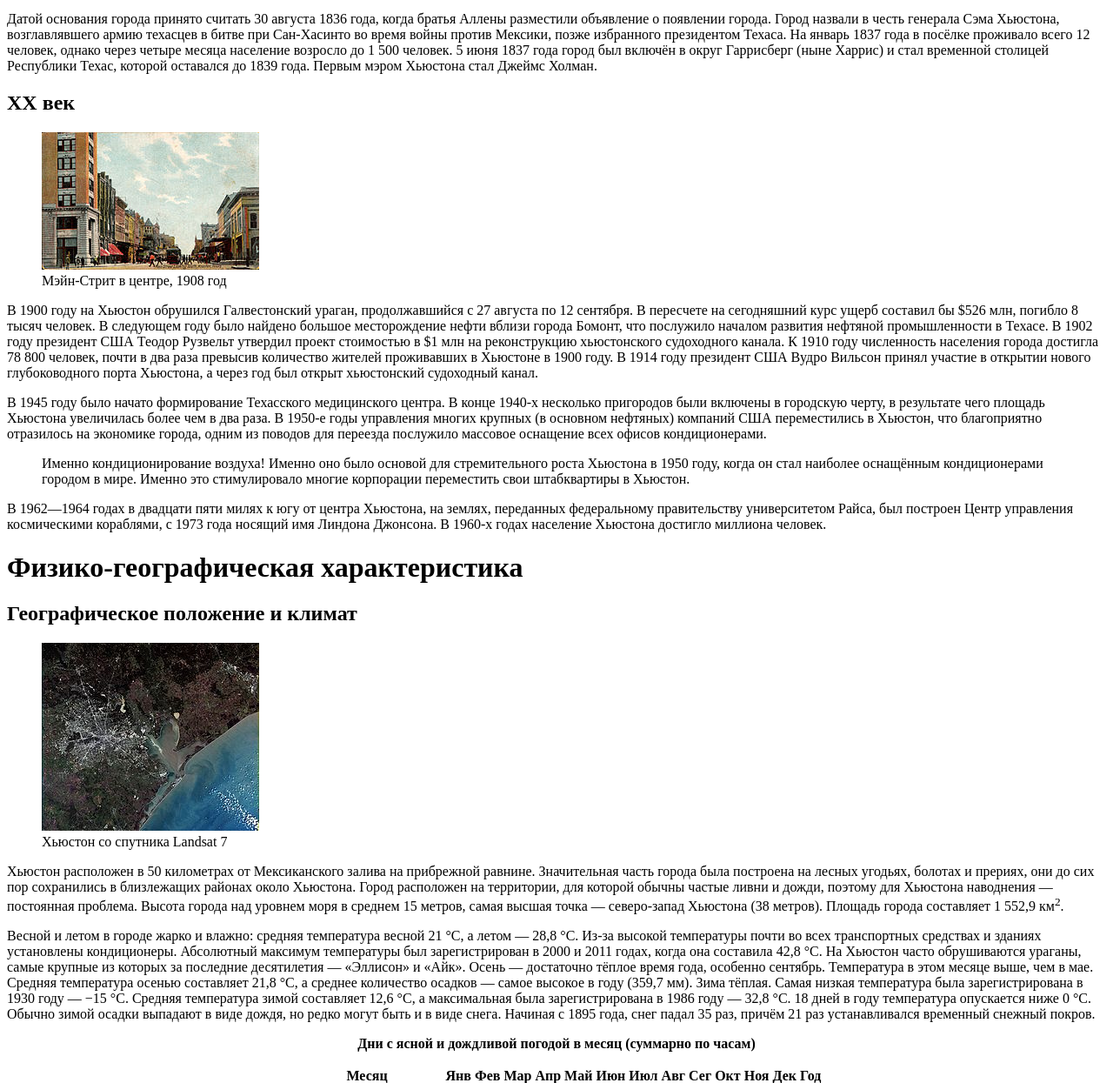
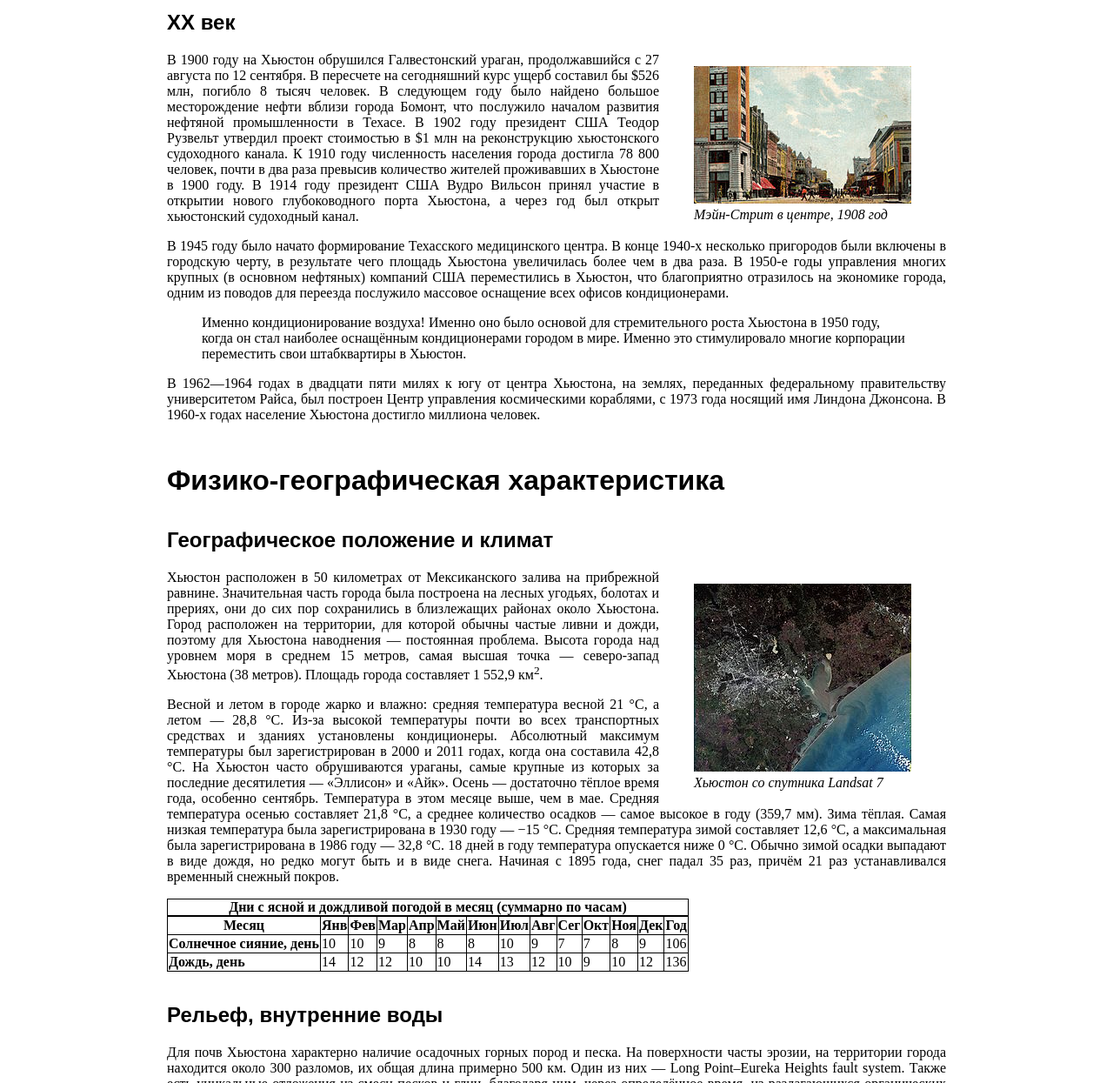
Before and after one commit to thebrokenblow/Houston-Web-Site, a plain HTML site: page index.html in a window 1280 px wide. Shown: the part 1555-2800 px from the top of the page at 87% size. Drawn offline with nearby package versions, Linux system fonts and the light colour scheme.

Commit message:
Add style

```diff
--- a/index.html
+++ b/index.html
@@ -10,10 +10,12 @@
       src="https://ajax.googleapis.com/ajax/libs/jquery/1.10.1/jquery.min.js"
     ></script>
     <script type="text/javascript" src="/index.js"></script>
+    <link rel="stylesheet" href="/style.css" />
     <title>Document</title>
   </head>
   <body>
     <h1>Хьюстон</h1>
+
     <p>
       <strong>Хьюстон</strong> (англ. Houston) — четвёртый по количеству жителей
       город в Соединённых Штатах Америки и крупнейший город в штате Техас с
@@ -242,12 +244,12 @@
       устанавливался временный снежный покров.
     </p>
 
-    <p style="text-align: center">
-      <strong
-        >Дни с ясной и дождливой погодой в месяц (суммарно по часам)</strong
-      >
-    </p>
-    <table style="margin: auto">
+    <table>
+      <caption>
+        <strong>
+          Дни с ясной и дождливой погодой в месяц (суммарно по часам)
+        </strong>
+      </caption>
       <tr>
         <th><strong>Месяц</strong></th>
         <th><strong>Янв</strong></th>
@@ -362,14 +364,12 @@
 
     <h2 id="general_condition">Общее состояние</h2>
 
-    <p>
-      <strong>
-        Крупнейшие компании, базирующиеся в Хьюстоне по версии Fortune 500 на
-        2016 год.
-      </strong>
-    </p>
-
-    <table style="margin: auto; text-align: center">
+    <table>
+      <caption>
+        <strong>
+          Крупнейшие компании, базирующиеся в Хьюстоне по версии Fortune 500 на 2016 год.
+        </strong>
+      </caption>
       <tr>
         <th><strong>Техас</strong></th>
         <th><strong>Компания</strong></th>
--- /dev/null
+++ b/style.css
@@ -0,0 +1,31 @@
+body {
+    width: 70%;
+    margin: auto;
+}
+
+p {
+    text-align: justify;
+}
+
+h1 {
+    font-size: 32px;
+}
+
+h1, h2 {
+    font-family: sans-serif;
+    margin-top: 1.5em;
+}
+
+table, th, td, caption {
+    border-collapse: collapse;
+    border: 1px solid black;
+}
+
+figcaption {
+    font-style: italic;
+}
+
+figure {
+    clear: right;
+    float:right;
+}
```
